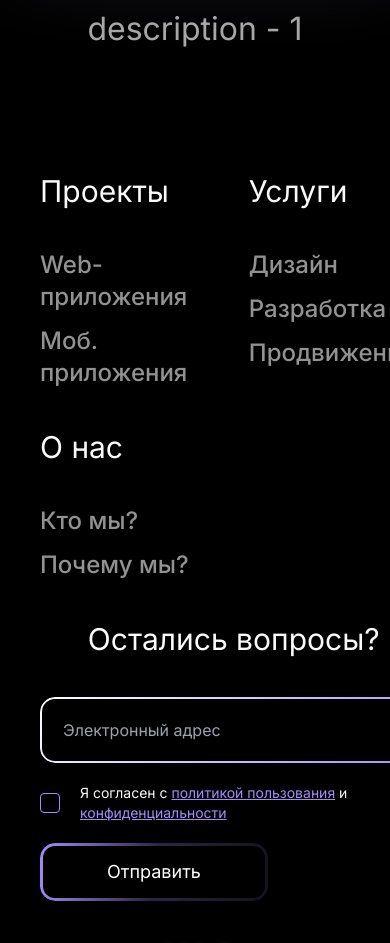
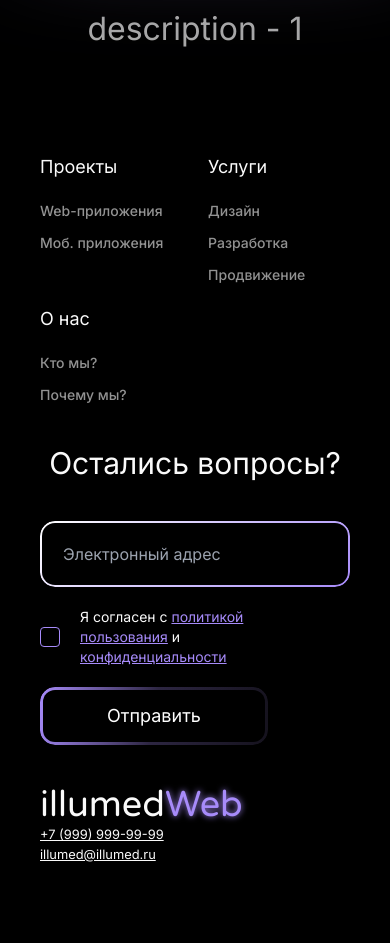
Before and after one commit to adefrol/illumed-web, a Next.js app: page / in a window 390 px wide. Shown: the part 3780-4723 px from the top of the page. After the commit the page ends 4684 px from the top, so only its background shows below. Built offline with nearby package versions, Linux system fonts and the light colour scheme.

Commit message:
Update footer.tsx

```diff
--- a/src/components/footer/footer.tsx
+++ b/src/components/footer/footer.tsx
@@ -10,15 +10,15 @@ export const Footer = () => {
       <div className="grid lg:grid-cols-5">
         {footerList.map((list) => (
           <div key={list.id} className="">
-            <div className="py-10 p-20 pl-0">
-              <h2 className="text-3xl">{list.title}</h2>
+            <div className="md:py-10 md:p-20 py-5 pl-0">
+              <h2 className="md:text-3xl text-lg">{list.title}</h2>
             </div>
             <div className="flex flex-col gap-3">
               {list.links.map((link) => (
                 <Link
                   key={link.id}
                   href={link.href}
-                  className="text-2xl text-isecondary font-medium hover:text-white transition duration-300"
+                  className="lg:text-2xl text-sm text-isecondary font-medium hover:text-white transition duration-300"
                 >
                   {link.title}
                 </Link>
```
